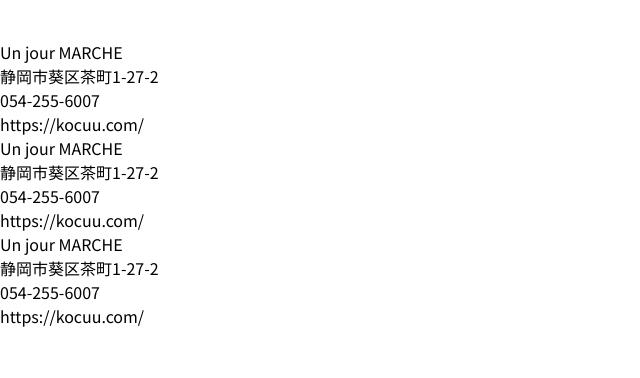
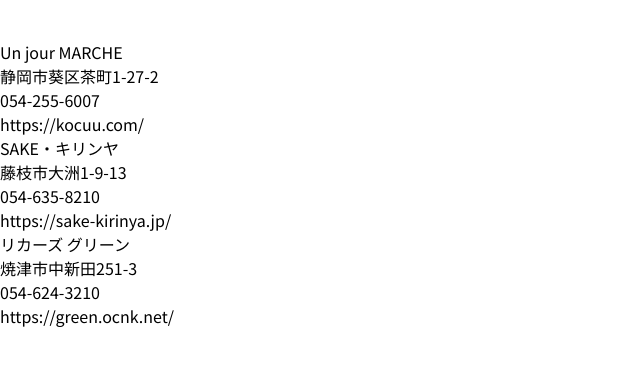
Before and after one commit to skmtpalm/tano-lp, a Next.js app: page / in a window 1280 px wide. Shown: the part 7160-7538 px from the top of the page, without its empty margins (0-640 px from the left). Built offline with nearby package versions, Linux system fonts and the light colour scheme; a web font is replaced by a local one.

Commit message:
add clsx

```diff
--- a/package.json
+++ b/package.json
@@ -8,6 +8,7 @@
     "lint": "next lint"
   },
   "dependencies": {
+    "clsx": "^1.1.1",
     "next": "12.0.4",
     "react": "17.0.2",
     "react-anchor-link-smooth-scroll": "^1.0.12",
--- a/src/components/DealersInfo/DealersInfo.js
+++ b/src/components/DealersInfo/DealersInfo.js
@@ -8,16 +8,16 @@
     url: "https://kocuu.com/",
   },
   {
-    name: "Un jour MARCHE",
-    address: "静岡市葵区茶町1-27-2",
-    tel: "054-255-6007",
-    url: "https://kocuu.com/",
+    name: "SAKE・キリンヤ",
+    address: "藤枝市大洲1-9-13",
+    tel: "054-635-8210",
+    url: "https://sake-kirinya.jp/",
   },
   {
-    name: "Un jour MARCHE",
-    address: "静岡市葵区茶町1-27-2",
-    tel: "054-255-6007",
-    url: "https://kocuu.com/",
+    name: "リカーズ グリーン",
+    address: "焼津市中新田251-3",
+    tel: "054-624-3210",
+    url: "https://green.ocnk.net/",
   },
 ];
 
--- /dev/null
+++ b/src/components/NavButton/NavButton.js
@@ -0,0 +1,10 @@
+const NavButton = () => {
+  return (
+    <div>
+      <span>-</span>
+      <span>-</span>
+    </div>
+  );
+};
+
+export default NavButton;
--- /dev/null
+++ b/src/components/NavButton/index.js
@@ -0,0 +1 @@
+export { default } from "./NavButton";
```
Also changed, not shown: 1 other file (tests, documents, lock files or other folders).
